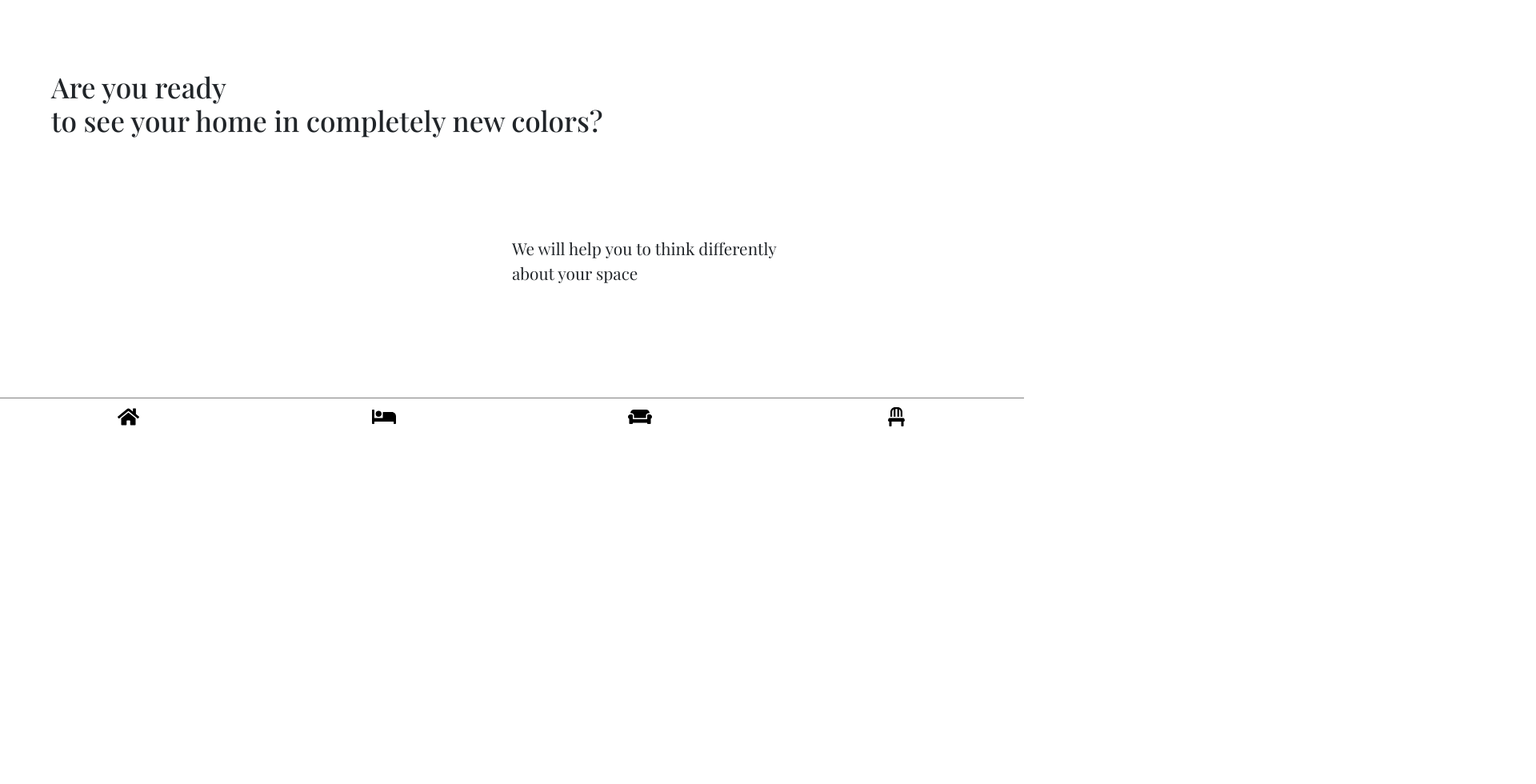
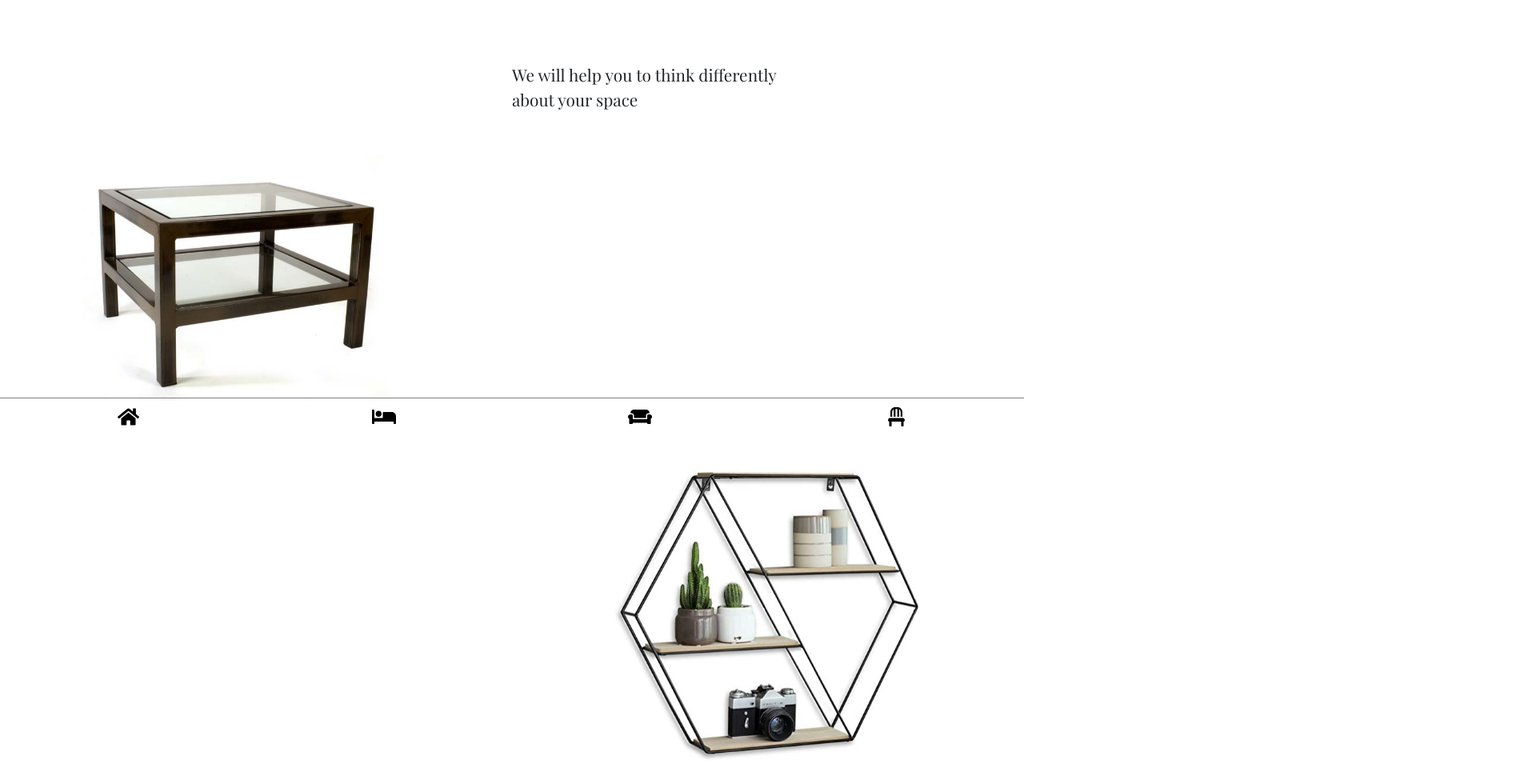
Before and after one commit to i-lazarev/metal-handmade, a React (Create React App) app: page / in a window 1280 px wide. Shown: the part 204-1184 px from the top of the page at 80% size, 1920 px wide, since content can reach past the window. Before the commit the page ends 800 px from the top, so only its background shows below. Built offline with nearby package versions, Linux system fonts and the light colour scheme.

Commit message:
added images to home page

```diff
--- a/src/Components/NavBar.js
+++ b/src/Components/NavBar.js
@@ -10,7 +10,7 @@ const NavBar = () => {
       <div id="categories-container">
         <Link
           id="home"
-          className="categorie animate__animated animate__fadeIn"
+          className="categorie"
           to="/"
         >
          <FontAwesomeIcon className="icon" icon={faHome}/>
@@ -18,7 +18,7 @@ const NavBar = () => {
         </Link>
         <Link
           id="bedroom"
-          className="categorie animate__animated animate__fadeIn"
+          className="categorie"
           to="/bedroom"
         >
         <FontAwesomeIcon className="icon" icon={faBed}/>
@@ -26,14 +26,14 @@ const NavBar = () => {
         </Link>
         <Link
           id="livingroom"
-          className="categorie animate__animated animate__fadeIn"
+          className="categorie"
           to="/livingroom"
         >
         <FontAwesomeIcon className="icon" icon={faCouch}/>
         </Link>
         <Link
           id="decor"
-          className="categorie animate__animated animate__fadeIn"
+          className="categorie"
           to="/decor"
         >
         <FontAwesomeIcon className="icon" icon={faChair}/>
--- a/src/Pages/Home.js
+++ b/src/Pages/Home.js
@@ -1,5 +1,7 @@
 import React from "react";
 import "../Styles/Home.css";
+import Table1 from "../Images/table1.jpg";
+import Decor1 from "../Images/decor1.jpg";
 
 const Home = () => {
   return (
@@ -14,6 +16,14 @@ const Home = () => {
           <br /> about your space
         </p>
       </div>
+      <div id="imageContainer">
+        <div className="imgDiv div1 animate__animated animate__fadeIn">
+          <img className="image image1" src={Table1} alt="" />
+        </div>
+        <div className="imgDiv2 div2 animate__animated animate__fadeIn">
+          <img className="image image2" src={Decor1} alt="" />
+        </div>
+      </div>
     </div>
   );
 };
--- a/src/Styles/Home.css
+++ b/src/Styles/Home.css
@@ -1,17 +1,22 @@
-#home-container{
+#home-container {
   display: flex;
-  justify-content: space-evenly;
   height: 75vh;
+  flex-direction: column;
 }
 #textContainer {
   display: flex;
   flex-direction: column;
-  width: 90vw;
+
+  height: 40vh;
+
+}
+#imageContainer {
 }
 #texth1 {
   font-family: "Playfair Display", serif;
   font-size: 2.2rem;
-  padding-top: 20%;
+  margin-left: 5% ;
+
 }
 #textp {
   font-family: "Playfair Display", serif;
@@ -19,6 +24,30 @@
   padding-left: 50%;
   padding-top: 10%;
 }
+.image{
+  width: 30%;
+
+}
+
+.imgDiv{
+  height: 50%;
+  width: 100%;
+
+}
+.imgDiv2{
+  height: 50%;
+  width: 100%;
+
+}
+.div1{
+grid-area: "image1";
+margin-left: 8%;
+}
+.div2{
+grid-area: "image2";
+margin-top: 3%;
+margin-left: 60%;
+  }
 
 
 .animate__animated.animate__slideInRight {
@@ -27,3 +56,7 @@
 .animate__animated.animate__slideInLeft {
   --animate-duration: 2s;
 }
+
+.animate__animated.animate__fadeIn{
+  --animate-duration: 4s;
+}
```
Also changed, not shown: src/Images/decor1.jpg (added), src/Images/table1.jpg (added).
